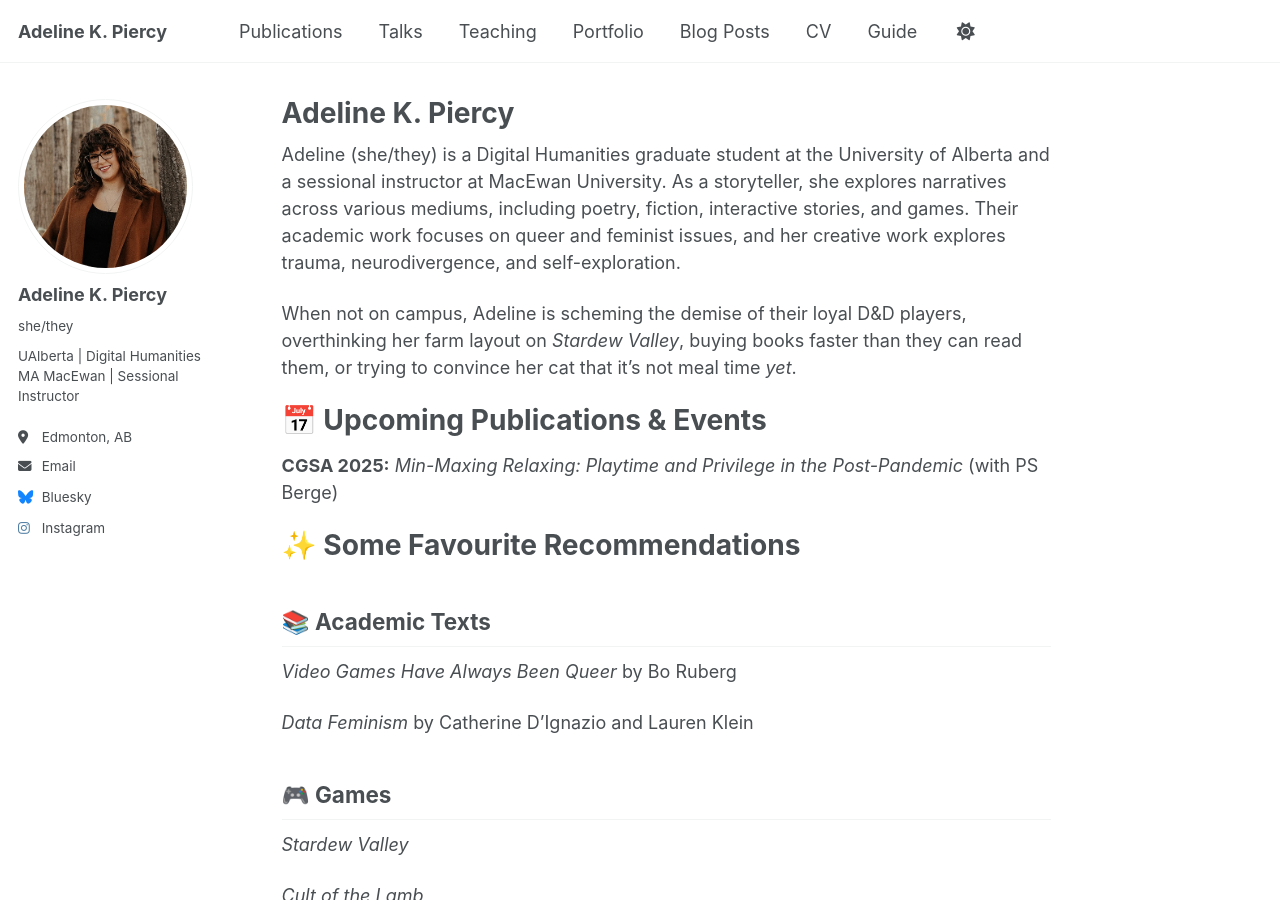
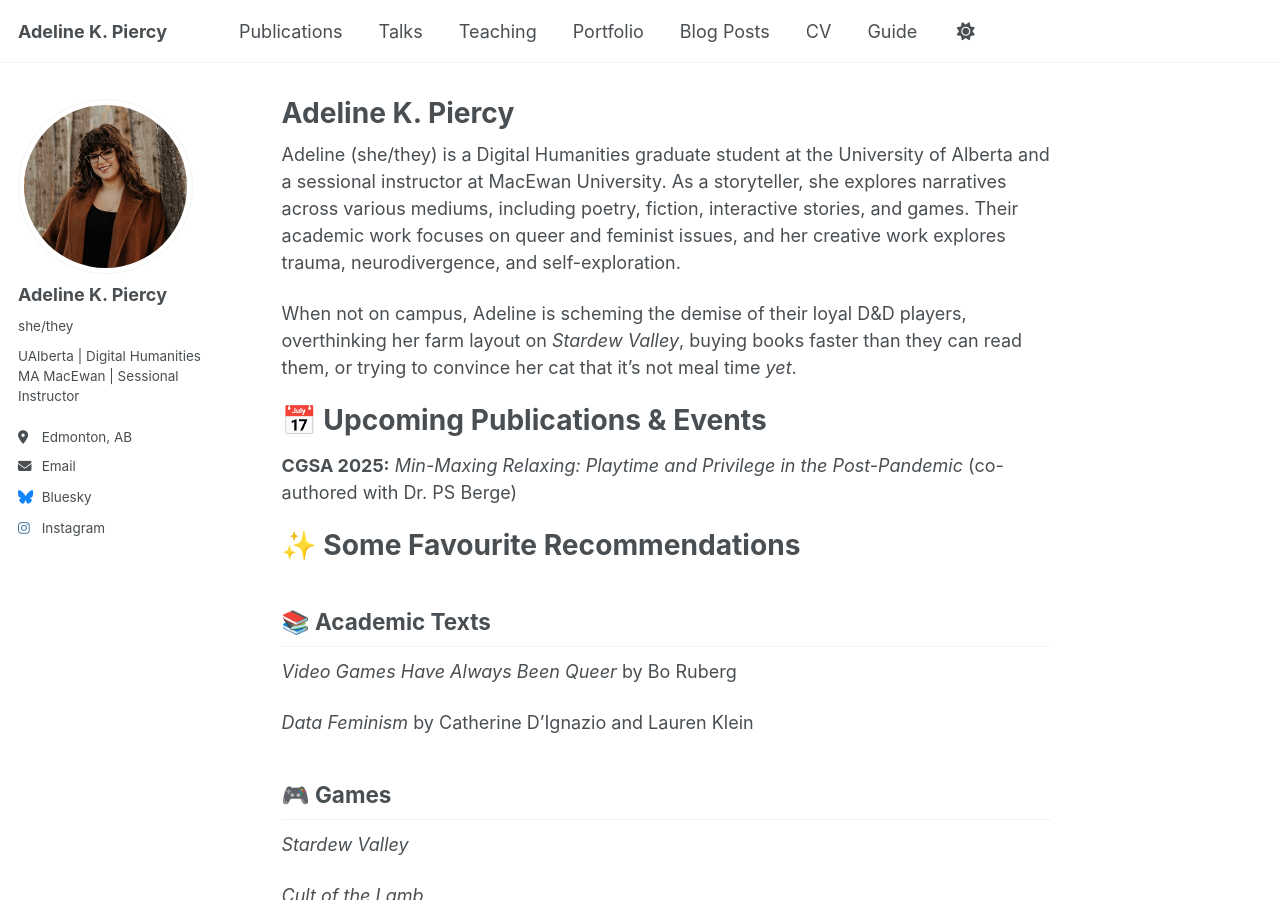
Before and after one commit to akpiercy/me, a Jekyll site: the page built from _pages/about.md, in a window 1280 px wide and 900 px high. Built offline with Jekyll 4.4.1, drawn with Linux system fonts in a browser that asks for light colours.

Commit message:
Update about.md

```diff
--- a/_pages/about.md
+++ b/_pages/about.md
@@ -15,7 +15,7 @@ When not on campus, Adeline is scheming the demise of their loyal D&D players, o
 
 📅 Upcoming Publications & Events
 =========
-**CGSA 2025:** *Min-Maxing Relaxing: Playtime and Privilege in the Post-Pandemic* (with PS Berge)
+**CGSA 2025:** *Min-Maxing Relaxing: Playtime and Privilege in the Post-Pandemic* (co-authored with Dr. PS Berge)
 
 
 ✨ Some Favourite Recommendations
```
